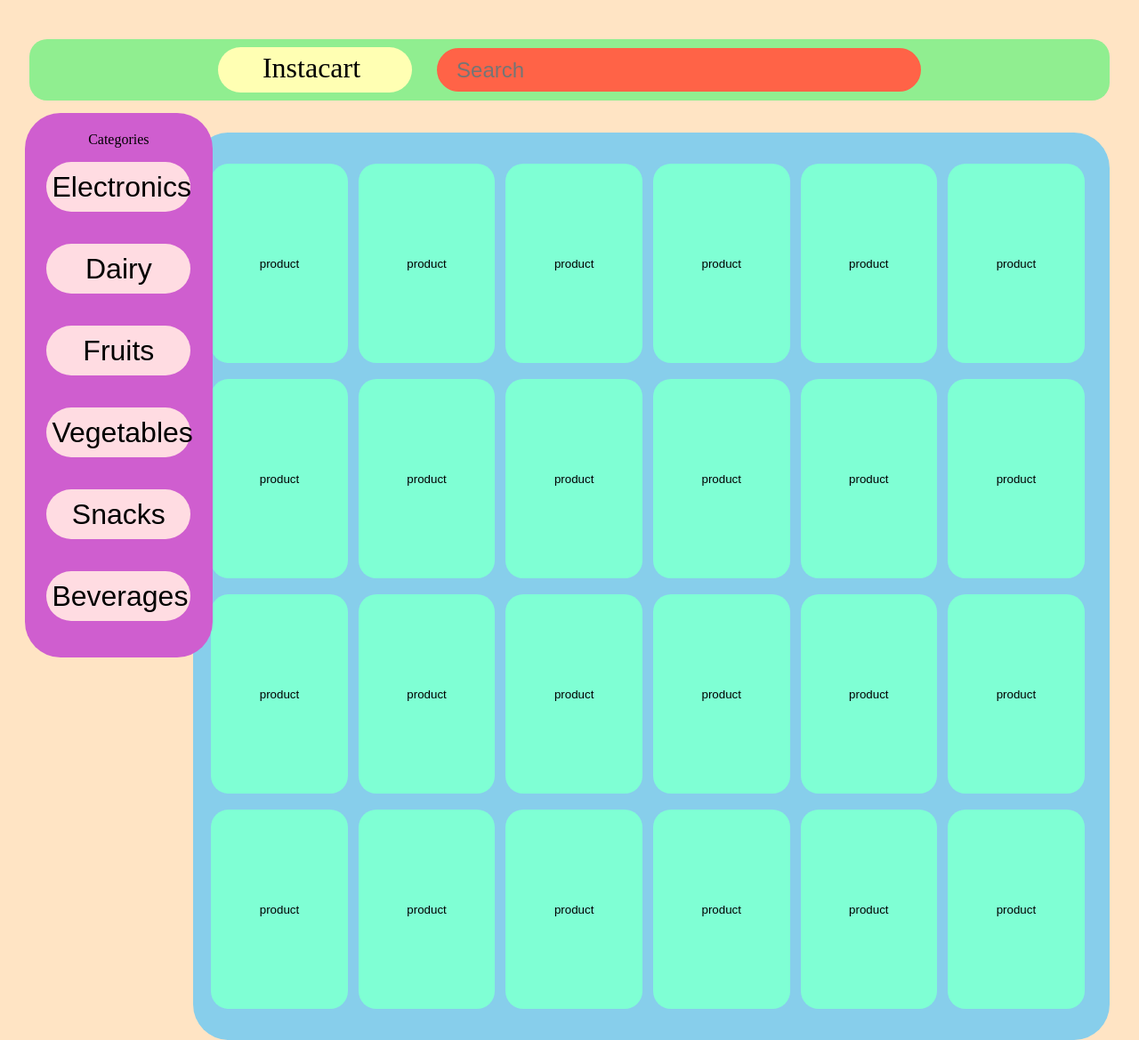
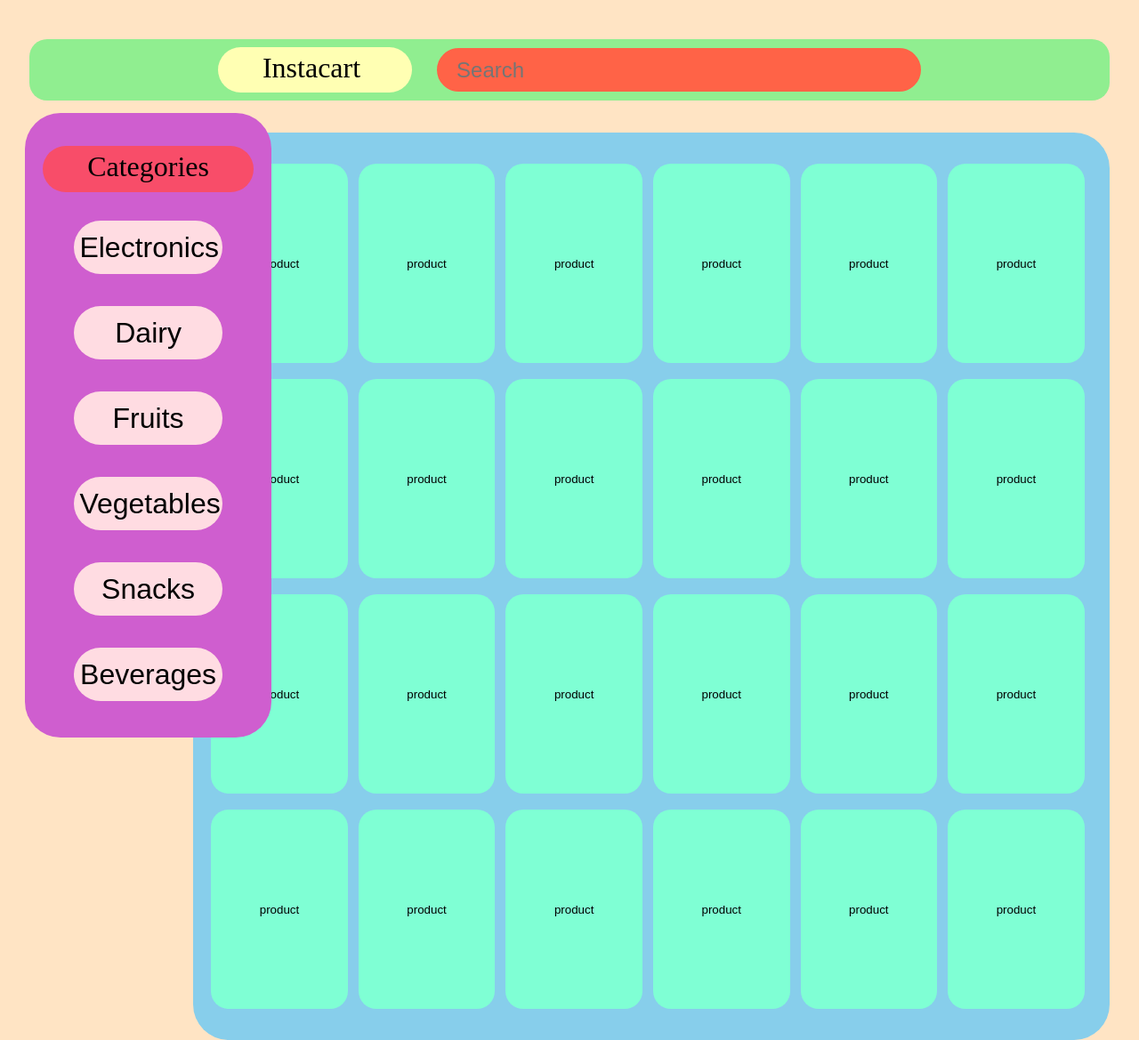
Before and after one commit to kmrug/Rapid-Grocers-Shopping-Website, a PHP site: page /homepage.html in a window 1280 px wide. Shown: the whole page at 89% size. Run offline with PHP 8.4, Linux system fonts and the light colour scheme.

Commit message:
update style for scroll button

```diff
--- a/Deliverable 2/homepage/styles.css
+++ b/Deliverable 2/homepage/styles.css
@@ -26,6 +26,15 @@ body{
     border-radius: 30px ;
 }
 
+.website{
+    font-size: xx-large;
+    text-align: center;
+    border: 0px solid rgb(248, 77, 105);
+    background-color: rgb(248, 77, 105);
+    padding: 5px 50px 10px;
+    border-radius: 30px ;
+}
+
 .search{
     font-size: x-large;
     border: 2px solid tomato;
@@ -38,9 +47,11 @@ body{
 }
 
 .categoryWrapper{
-    position: fixed;
-    top: 15.9%;
-    left: 2.2%;
+    position: absolute;
+    top: 15.9vh;
+    left: 2.2vw;
+    /* top: 15.9%;
+    left: 2.2%; */
     text-align: center;
     /* margin: 40px 50px; */
     background-color: rgb(207, 94, 207);
@@ -55,8 +66,8 @@ body{
     /* margin: 0px 20px; */
     font-size: xx-large;
     text-align: center;
-    width: 95%;
-    height: 7vh;
+    width: 13vw;
+    height: 7.5vh;
     background-color: rgb(255, 220, 226);
     border: 0px solid rgb(255, 220, 226);
     border-radius: 30px;
@@ -69,6 +80,20 @@ body{
 
 .categoryButton:hover{
     background-color: rgb(248, 77, 105);
+}
+
+.scrollTop {
+    position: fixed;
+    bottom: 10px;
+    border-radius: 20px;
+    padding: 15px;
+    left: 5.5vw;
+    font-size: x-large;
+    text-align: center;
+    border: 1px solid rgb(255, 106, 106);
+    background-color: rgb(255, 106, 106);
+    cursor: pointer;
+    color: white;
 }
 
 .productWrapper{
@@ -102,4 +127,4 @@ div.fixed {
     right: 0;
     width: 300px;
     border: 3px solid #73AD21;
-  }
+}
```
